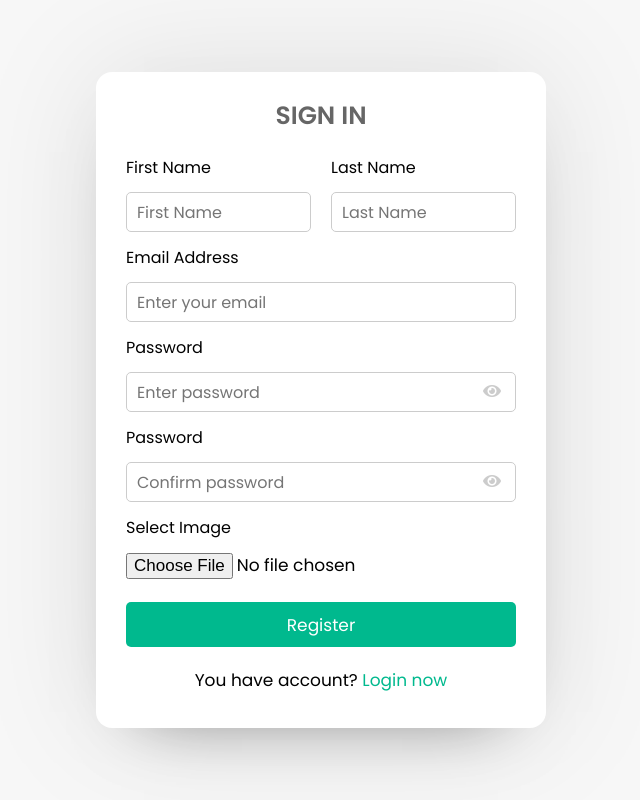
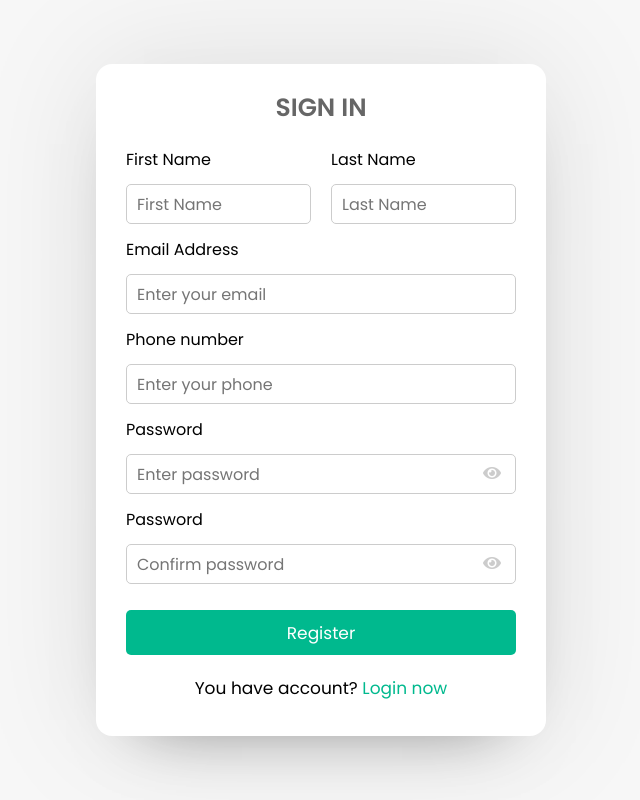
Before and after one commit to Archiroo/Archiiro, a PHP site: page /register.php in a window 1280 px wide. Shown: the whole page, without its empty margins (319-959 px from the left). Run offline with PHP 8.4, Linux system fonts and the light colour scheme.

Commit message:
Linh tinh

```diff
--- a/login.php
+++ b/login.php
@@ -22,7 +22,7 @@
                 </div>
                 <div class="field input">
                     <label>Password</label>
-                    <input type="password" placeholder="Enter new password password">
+                    <input type="password" placeholder="Enter your password">
                     <i class="fas fa-eye"></i>
                 </div>
                 <div class="checkbox">
@@ -37,7 +37,7 @@
         </section>
     </div>
 
-    <script src="js/loginRegister.js"></script>
+    <script src="js/showPass.js"></script>
     <!-- SCRIPT -->
 </body>
 
--- a/register.php
+++ b/register.php
@@ -29,6 +29,10 @@
                         <input type="text" placeholder="Enter your email">
                     </div>
                     <div class="field input">
+                        <label>Phone number</label>
+                        <input type="text" placeholder="Enter your phone">
+                    </div>
+                    <div class="field input">
                         <label>Password</label>
                         <input type="password" placeholder="Enter password">
                         <i class="fas fa-eye"></i>
@@ -38,10 +42,6 @@
                         <input type="password" placeholder="Confirm password">
                         <i class="fas fa-eye"></i>
                     </div>
-                    <div class="field image">
-                        <label>Select Image</label>
-                        <input type="file">
-                    </div>
                     <div class="field button">
                         <input type="submit" value="Register">
                     </div>
@@ -49,6 +49,6 @@
             <div class="link">You have account? <a href="login.php">Login now</a></div>
         </section>
     </div>
-    <script src="js/pass-show-hide.js"></script>
+    <script src="js/showPass.js"></script>
 </body>
 </html>
```
Also changed, not shown: js/showPass.js (renamed from js/loginRegister.js).
